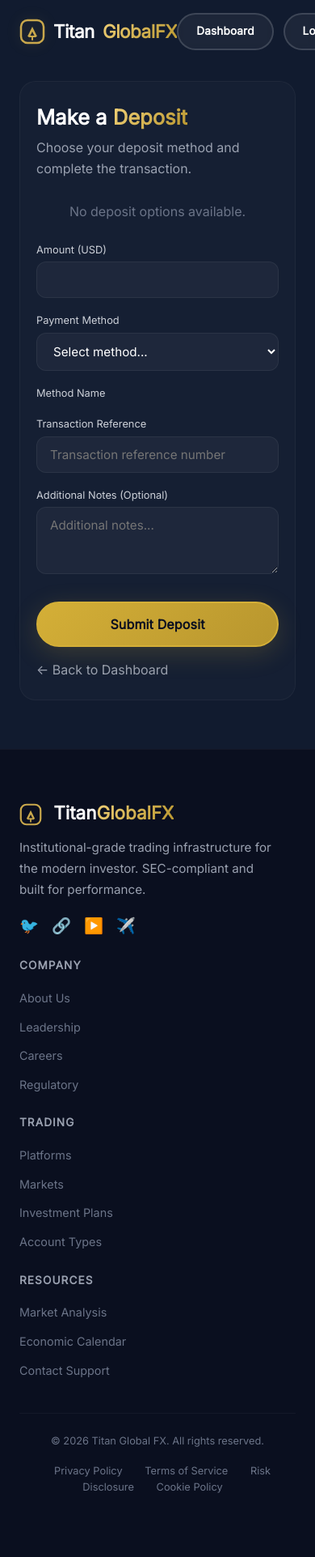
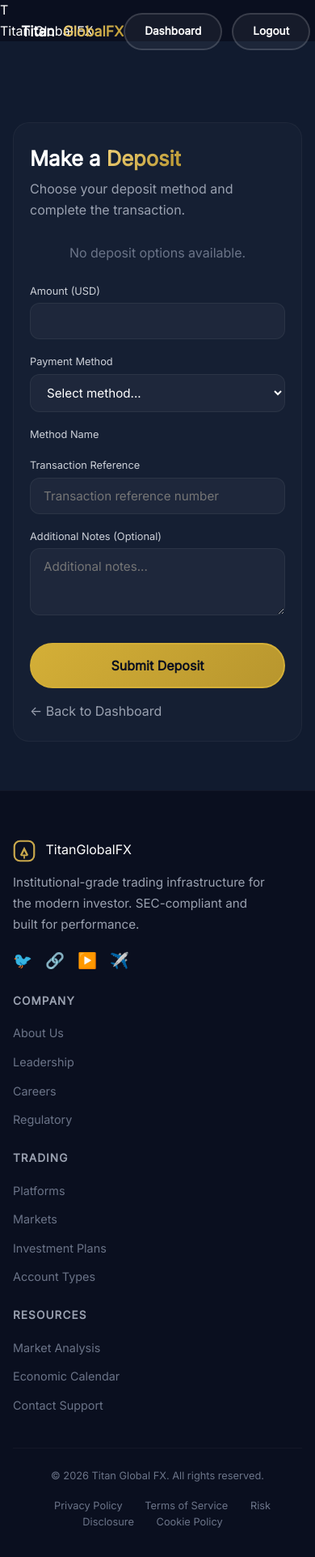
Before and after one commit to pmppy13/titan-global-fx, a Django app: page /transactions/deposit/ in a window 390 px wide. Shown: the whole page at 81% size. Before the commit the page ends 1844 px from the top, so only its background shows below. Run offline with Django 5.2, Linux system fonts and the light colour scheme; a user stored in the database is signed in; data that the repository does not hold is empty.

Commit message:
Refactor CSS by removing unused styles and variables
Removed unused CSS variables and preloader styles. Updated responsive design for footer and navigation.

```diff
--- a/static/css/style.css
+++ b/static/css/style.css
@@ -13,7 +13,6 @@
     --gold: #d4af37;
     --gold-light: #f0d078;
     --gold-dark: #b8962e;
-    --gold-glow: rgba(212, 175, 55, 0.25);
     --white: #ffffff;
     --gray-100: #f0f2f5;
     --gray-200: #e4e7ec;
@@ -25,16 +24,15 @@
     --gray-800: #1a2236;
     --green: #00c897;
     --red: #ff6b6b;
-    --shadow-sm: 0 2px 12px rgba(0, 0, 0, 0.3);
-    --shadow-md: 0 8px 32px rgba(0, 0, 0, 0.4);
-    --shadow-lg: 0 16px 64px rgba(0, 0, 0, 0.5);
-    --shadow-gold: 0 8px 32px rgba(212, 175, 55, 0.2);
     --radius: 12px;
     --radius-lg: 20px;
     --transition: 0.4s cubic-bezier(0.25, 0.46, 0.45, 0.94);
     --font: 'Inter', -apple-system, BlinkMacSystemFont, 'Segoe UI', Roboto, sans-serif;
 }
-html { scroll-behavior: smooth; font-size: 16px; }
+html {
+    scroll-behavior: smooth;
+    font-size: 16px;
+}
 body {
     font-family: var(--font);
     background: var(--navy);
@@ -43,72 +41,21 @@ body {
     overflow-x: hidden;
     -webkit-font-smoothing: antialiased;
 }
-a { color: inherit; text-decoration: none; }
-button { cursor: pointer; font-family: inherit; border: none; background: none; color: inherit; }
-img { max-width: 100%; display: block; }
-.container { max-width: 1240px; margin: 0 auto; padding: 0 24px; }
-
-/* ===== PRELOADER ===== */
-#preloader {
-    position: fixed;
-    inset: 0;
-    z-index: 9999;
-    background: var(--navy);
-    display: flex;
-    flex-direction: column;
-    align-items: center;
-    justify-content: center;
-    transition: opacity 0.8s ease, visibility 0.8s ease;
-    opacity: 1;
-    visibility: visible;
+a {
+    color: inherit;
+    text-decoration: none;
 }
-#preloader.hide {
-    opacity: 0;
-    visibility: hidden;
-    pointer-events: none;
+button {
+    cursor: pointer;
+    font-family: inherit;
+    border: none;
+    background: none;
+    color: inherit;
 }
-.loader-ring {
-    width: 80px;
-    height: 80px;
-    border-radius: 50%;
-    border: 3px solid transparent;
-    border-top-color: var(--gold);
-    border-right-color: var(--gold-light);
-    animation: spin 1s cubic-bezier(0.6, 0.2, 0.4, 0.8) infinite;
-    position: relative;
-}
-.loader-ring::after {
-    content: '';
-    position: absolute;
-    inset: 8px;
-    border-radius: 50%;
-    border: 3px solid transparent;
-    border-bottom-color: var(--gold-dark);
-    border-left-color: var(--gold);
-    animation: spin 0.8s cubic-bezier(0.4, 0.0, 0.2, 1) infinite reverse;
-}
-.loader-logo {
-    position: absolute;
-    font-weight: 800;
-    font-size: 1.2rem;
-    color: var(--gold);
-    letter-spacing: 0.1em;
-    animation: pulseGold 1.5s ease-in-out infinite;
-}
-@keyframes spin {
-    to { transform: rotate(360deg); }
-}
-@keyframes pulseGold {
-    0%, 100% { opacity: 0.4; transform: scale(1); }
-    50% { opacity: 1; transform: scale(1.1); }
-}
-.loader-text {
-    margin-top: 24px;
-    font-size: 0.85rem;
-    color: var(--gray-500);
-    letter-spacing: 0.2em;
-    text-transform: uppercase;
-    animation: pulseGold 2s ease-in-out infinite;
+.container {
+    max-width: 1240px;
+    margin: 0 auto;
+    padding: 0 24px;
 }
 
 /* ===== BUTTONS ===== */
@@ -123,98 +70,34 @@ img { max-width: 100%; display: block; }
     border-radius: 50px;
     transition: var(--transition);
     border: 2px solid transparent;
-    letter-spacing: 0.01em;
-    position: relative;
-    overflow: hidden;
     background: transparent;
 }
 .btn-primary {
     background: linear-gradient(135deg, var(--gold), var(--gold-dark));
     color: var(--navy);
     border-color: var(--gold);
-    box-shadow: var(--shadow-gold);
 }
 .btn-primary:hover {
     transform: translateY(-3px);
     box-shadow: 0 12px 40px rgba(212, 175, 55, 0.4);
-    border-color: var(--gold-light);
-    background: linear-gradient(135deg, var(--gold-light), var(--gold));
 }
 .btn-secondary {
     background: rgba(255, 255, 255, 0.05);
     color: var(--white);
     border-color: rgba(255, 255, 255, 0.15);
-    backdrop-filter: blur(4px);
 }
 .btn-secondary:hover {
     background: rgba(255, 255, 255, 0.12);
     border-color: var(--gold);
     transform: translateY(-3px);
-    box-shadow: 0 8px 32px rgba(212, 175, 55, 0.15);
 }
-.btn-sm { padding: 10px 24px; font-size: 0.85rem; }
-.btn-lg { padding: 18px 48px; font-size: 1.05rem; }
-.btn:disabled, .btn.disabled { opacity: 0.5; cursor: not-allowed; transform: none !important; }
-.btn-primary::after {
-    content: '';
-    position: absolute;
-    top: -50%;
-    left: -50%;
-    width: 200%;
-    height: 200%;
-    background: linear-gradient(45deg, transparent, rgba(255, 255, 255, 0.1), transparent);
-    transform: rotate(45deg) translateX(-100%);
-    transition: transform 0.8s ease;
+.btn-sm {
+    padding: 10px 24px;
+    font-size: 0.85rem;
 }
-.btn-primary:hover::after {
-    transform: rotate(45deg) translateX(100%);
-}
-
-/* ===== MESSAGES ===== */
-.messages-container {
-    position: fixed;
-    top: 100px;
-    right: 24px;
-    z-index: 9998;
-    display: flex;
-    flex-direction: column;
-    gap: 10px;
-    max-width: 380px;
-}
-.message {
-    background: rgba(17, 27, 47, 0.95);
-    backdrop-filter: blur(16px);
-    border: 1px solid rgba(255, 255, 255, 0.06);
-    border-radius: var(--radius);
-    padding: 14px 20px;
-    box-shadow: var(--shadow-lg);
-    animation: slideIn 0.4s cubic-bezier(0.25, 0.46, 0.45, 0.94) forwards;
-    display: flex;
-    align-items: center;
-    justify-content: space-between;
-    gap: 12px;
-    font-size: 0.9rem;
-}
-.message-close {
-    background: none;
-    border: none;
-    color: var(--gray-500);
-    font-size: 1.2rem;
-    cursor: pointer;
-    padding: 0 4px;
-}
-.message-close:hover { color: var(--white); }
-.message-success { border-left: 4px solid var(--green); }
-.message-success .message-close:hover { color: var(--green); }
-.message-error { border-left: 4px solid var(--red); }
-.message-error .message-close:hover { color: var(--red); }
-.message-info { border-left: 4px solid #3498db; }
-.message-info .message-close:hover { color: #3498db; }
-.message-warning { border-left: 4px solid #f39c12; }
-.message-warning .message-close:hover { color: #f39c12; }
-@keyframes slideIn {
-    0% { opacity: 0; transform: translateX(60px); }
-    100% { opacity: 1; transform: translateX(0); }
+.btn-lg {
+    padding: 18px 48px;
+    font-size: 1.05rem;
 }
 
 /* ===== NAVIGATION ===== */
@@ -233,7 +116,6 @@ img { max-width: 100%; display: block; }
     backdrop-filter: blur(16px);
     border-bottom: 1px solid rgba(255, 255, 255, 0.04);
     padding: 10px 0;
-    box-shadow: 0 4px 30px rgba(0, 0, 0, 0.3);
 }
 .navbar .container {
     display: flex;
@@ -246,18 +128,12 @@ img { max-width: 100%; display: block; }
     gap: 10px;
     font-weight: 800;
     font-size: 1.4rem;
-    letter-spacing: -0.02em;
 }
 .navbar .logo .gold {
     background: linear-gradient(135deg, var(--gold-light), var(--gold-dark));
     -webkit-background-clip: text;
     -webkit-text-fill-color: transparent;
     background-clip: text;
-}
-.navbar .logo svg {
-    width: 32px;
-    height: 32px;
-    filter: drop-shadow(0 0 8px rgba(212, 175, 55, 0.2));
 }
 .nav-links {
     display: flex;
@@ -270,28 +146,14 @@ img { max-width: 100%; display: block; }
     font-weight: 500;
     color: var(--gray-300);
     transition: var(--transition);
-    position: relative;
 }
-.nav-links a:hover { color: var(--white); }
-.nav-links a::after {
-    content: '';
-    position: absolute;
-    bottom: -4px;
-    left: 0;
-    width: 0;
-    height: 2px;
-    background: var(--gold);
-    transition: var(--transition);
+.nav-links a:hover {
+    color: var(--white);
 }
-.nav-links a:hover::after { width: 100%; }
 .nav-actions {
     display: flex;
     align-items: center;
     gap: 12px;
-}
-.nav-actions .btn {
-    padding: 10px 22px;
-    font-size: 0.85rem;
 }
 .nav-toggle {
     display: none;
@@ -313,10 +175,14 @@ img { max-width: 100%; display: block; }
 .nav-toggle.active span:nth-child(1) {
     transform: rotate(45deg) translate(5px, 5px);
 }
-.nav-toggle.active span:nth-child(2) { opacity: 0; }
+.nav-toggle.active span:nth-child(2) {
+    opacity: 0;
+}
 .nav-toggle.active span:nth-child(3) {
     transform: rotate(-45deg) translate(5px, -5px);
 }
+
+/* ===== RESPONSIVE ===== */
 @media (max-width: 768px) {
     .nav-links {
         position: fixed;
@@ -332,9 +198,29 @@ img { max-width: 100%; display: block; }
         gap: 20px;
         align-items: flex-start;
     }
-    .nav-links.open { right: 0; }
-    .nav-toggle { display: flex; }
-    .nav-actions .btn-primary { display: none; }
+    .nav-links.open {
+        right: 0;
+    }
+    .nav-toggle {
+        display: flex;
+    }
+    .nav-actions .btn-primary {
+        display: none;
+    }
+    .hero-content h1 {
+        font-size: 2.4rem;
+    }
+}
+@media (max-width: 480px) {
+    .container {
+        padding: 0 16px;
+    }
+    .hero-content h1 {
+        font-size: 1.9rem;
+    }
+    .navbar .logo {
+        font-size: 1.1rem;
+    }
 }
 
 /* ===== FOOTER ===== */
@@ -355,13 +241,6 @@ img { max-width: 100%; display: block; }
     max-width: 320px;
     margin-top: 12px;
     line-height: 1.7;
-}
-.footer-brand .logo { font-size: 1.4rem; font-weight: 800; }
-.footer-brand .logo .gold {
-    background: linear-gradient(135deg, var(--gold-light), var(--gold-dark));
-    -webkit-background-clip: text;
-    -webkit-text-fill-color: transparent;
-    background-clip: text;
 }
 .footer-col h4 {
     font-size: 0.85rem;
@@ -402,7 +281,9 @@ img { max-width: 100%; display: block; }
     margin-left: 24px;
     transition: var(--transition);
 }
-.footer-bottom .legal a:hover { color: var(--white); }
+.footer-bottom .legal a:hover {
+    color: var(--white);
+}
 .footer-socials {
     display: flex;
     gap: 16px;
@@ -416,11 +297,23 @@ img { max-width: 100%; display: block; }
     color: var(--gold);
     transform: translateY(-2px);
 }
+
 @media (max-width: 1024px) {
-    .footer-grid { grid-template-columns: 1fr 1fr; gap: 32px; }
+    .footer-grid {
+        grid-template-columns: 1fr 1fr;
+        gap: 32px;
+    }
 }
 @media (max-width: 768px) {
-    .footer-grid { grid-template-columns: 1fr; gap: 24px; }
-    .footer-bottom { flex-direction: column; text-align: center; }
-    .footer-bottom .legal a { margin: 0 12px; }
+    .footer-grid {
+        grid-template-columns: 1fr;
+        gap: 24px;
+    }
+    .footer-bottom {
+        flex-direction: column;
+        text-align: center;
+    }
+    .footer-bottom .legal a {
+        margin: 0 12px;
+    }
 }
```
